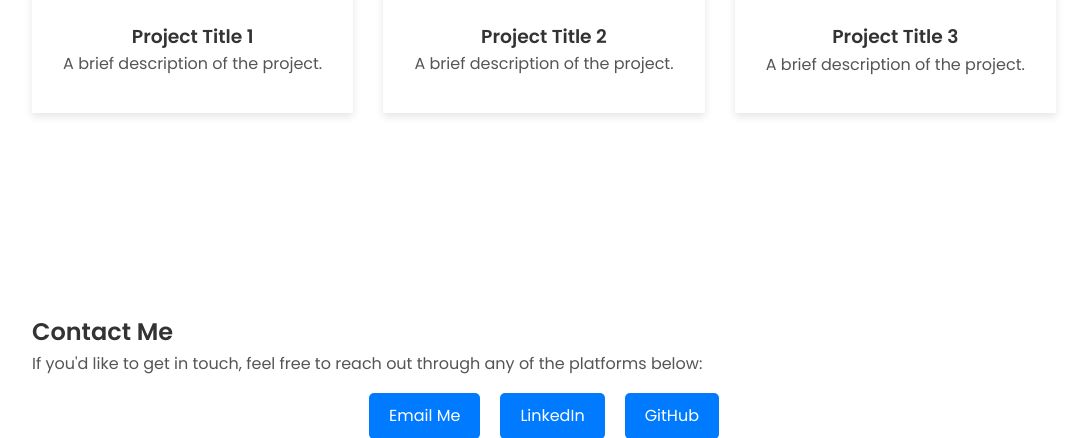
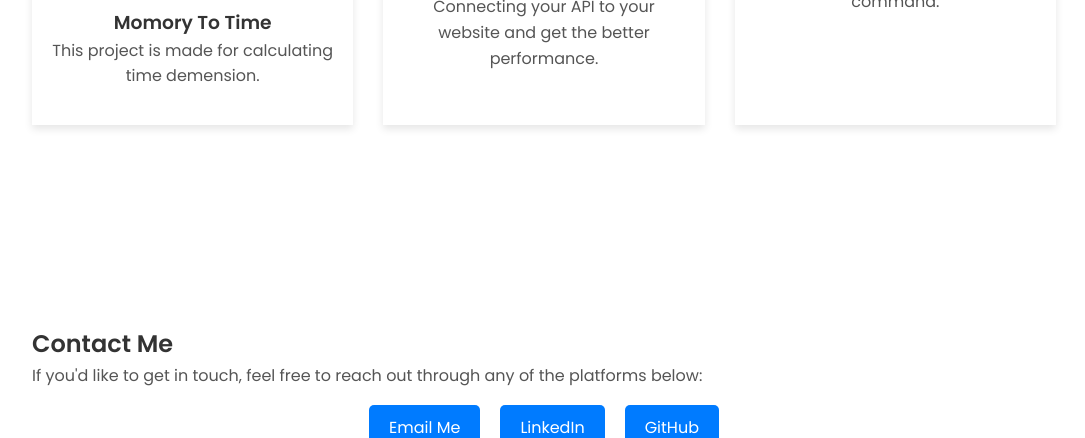
Before and after one commit to ImdadulHossain/PortfolioShowcase, a Django app: page / in a window 1280 px wide. Shown: the part 1476-1914 px from the top of the page, without its empty margins (96-1181 px from the left). Run offline with Django 5.2, Linux system fonts and the light colour scheme.

Commit message:
portfolio design part-1

```diff
--- a/PortfolioShowCase/PortfolioShowCase/urls.py
+++ b/PortfolioShowCase/PortfolioShowCase/urls.py
@@ -19,6 +19,5 @@ from django.urls import path, include
 
 urlpatterns = [
     path('admin/', admin.site.urls),
-    path('', include('ShowCase.urls'),
-         )
+    path('', include('ShowCase.urls')),
 ]
--- a/PortfolioShowCase/ShowCase/static/css/styles.css
+++ b/PortfolioShowCase/ShowCase/static/css/styles.css
@@ -44,7 +44,7 @@ p {
 
 /* Header Styles */
 header {
-    background: url('header-bg.jpg') no-repeat center center/cover;
+    background: url('/static/images/header-bg.JPG') no-repeat center center/cover;
     height: 100vh;
     display: flex;
     align-items: center;
@@ -56,6 +56,7 @@ header {
 header h1 {
     font-size: 3rem;
     margin-bottom: 10px;
+    text-color: white;
 }
 
 header p {
@@ -106,7 +107,7 @@ header p {
 /* Footer */
 footer {
     background-color: #333;
-    color: #fff;
+    color: white;
     text-align: center;
     padding: 20px 0;
     margin-top: 20px;
--- a/PortfolioShowCase/ShowCase/templates/ShowCase/index.html
+++ b/PortfolioShowCase/ShowCase/templates/ShowCase/index.html
@@ -36,19 +36,19 @@
             <h2>My Projects</h2>
             <div class="project-grid">
                 <div class="project">
-                    <img src="project1.jpg" alt="Project 1">
-                    <h3>Project Title 1</h3>
-                    <p>A brief description of the project.</p>
+                    <img src="{% static 'images/example-1.jpg' %}" alt="Project 1">
+                    <h3>Momory To Time</h3>
+                    <p>This project is made for calculating time demension.</p>
                 </div>
                 <div class="project">
-                    <img src="project2.jpg" alt="Project 2">
-                    <h3>Project Title 2</h3>
-                    <p>A brief description of the project.</p>
+                    <img src="{% static 'images/example-2.jpg' %}" alt="Project 2">
+                    <h3>API Management</h3>
+                    <p>Connecting your API to your website and get the better performance.</p>
                 </div>
                 <div class="project">
-                    <img src="project3.jpg" alt="Project 3">
-                    <h3>Project Title 3</h3>
-                    <p>A brief description of the project.</p>
+                    <img src="{% static 'images/example-3.jpg' %}" alt="Project 3">
+                    <h3>Command pro</h3>
+                    <p>Telegram bot that actively run command.</p>
                 </div>
             </div>
         </div>
```
Also changed, not shown: PortfolioShowCase/ShowCase/static/images/example-1.jpg (added), PortfolioShowCase/ShowCase/static/images/example-2.jpg (added), PortfolioShowCase/ShowCase/static/images/example-3.jpg (added), 1 other file.
